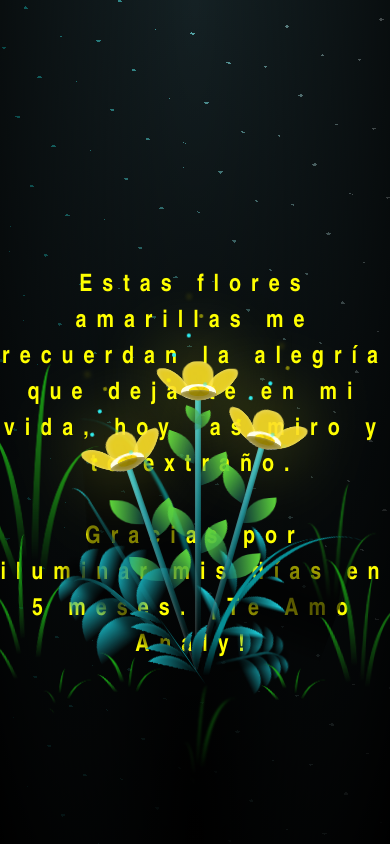
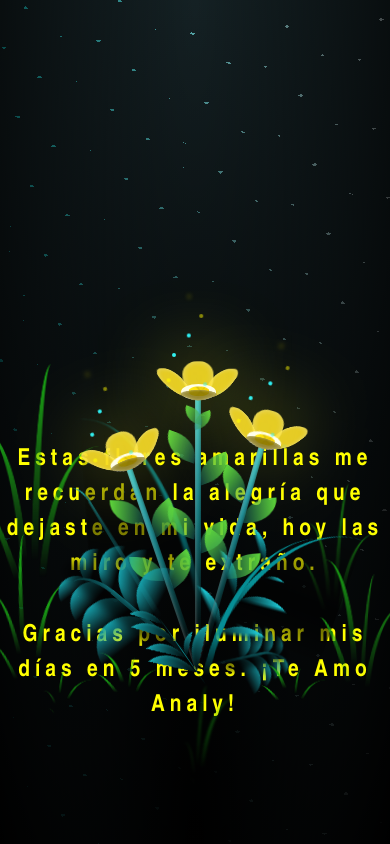
Before and after one commit to bcaal87/AnaluFlower, a plain HTML site: page flower.html in a window 390 px wide. Drawn offline with Linux system fonts and the light colour scheme.

Commit message:
:alien: Text

```diff
--- a/css/main.css
+++ b/css/main.css
@@ -49,6 +49,16 @@ body {
   opacity: 0;
   animation: fadeIn 3s ease-in-out forwards;
   text-align: center;
+  font-size: 3vw; /* Escalable según el ancho de pantalla */
+}
+
+/* Opcionalmente puedes ajustar en pantallas muy pequeñas */
+@media screen and (max-width: 600px) {
+  .titulo {
+    font-size: 6vw;
+    letter-spacing: 5px;
+    margin-bottom: 120px;
+  }
 }
 @keyframes fadeIn {
   from {
```
